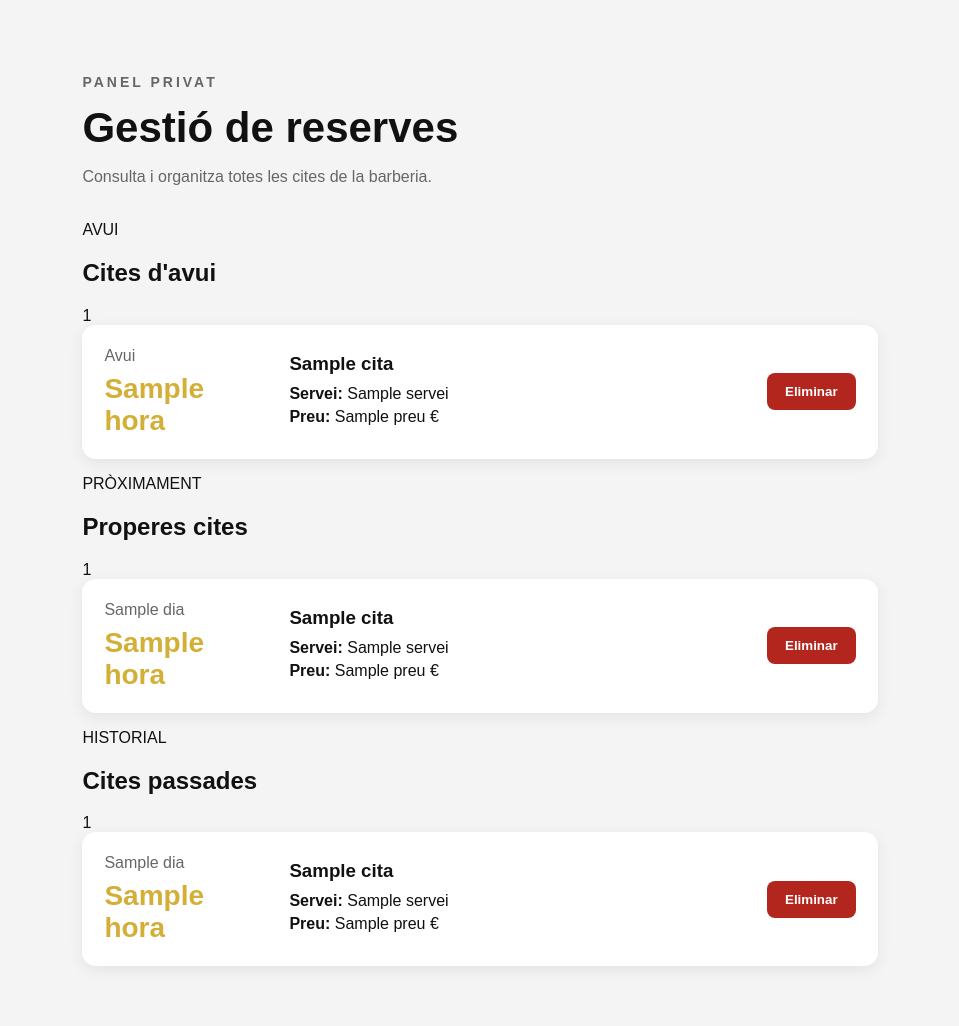
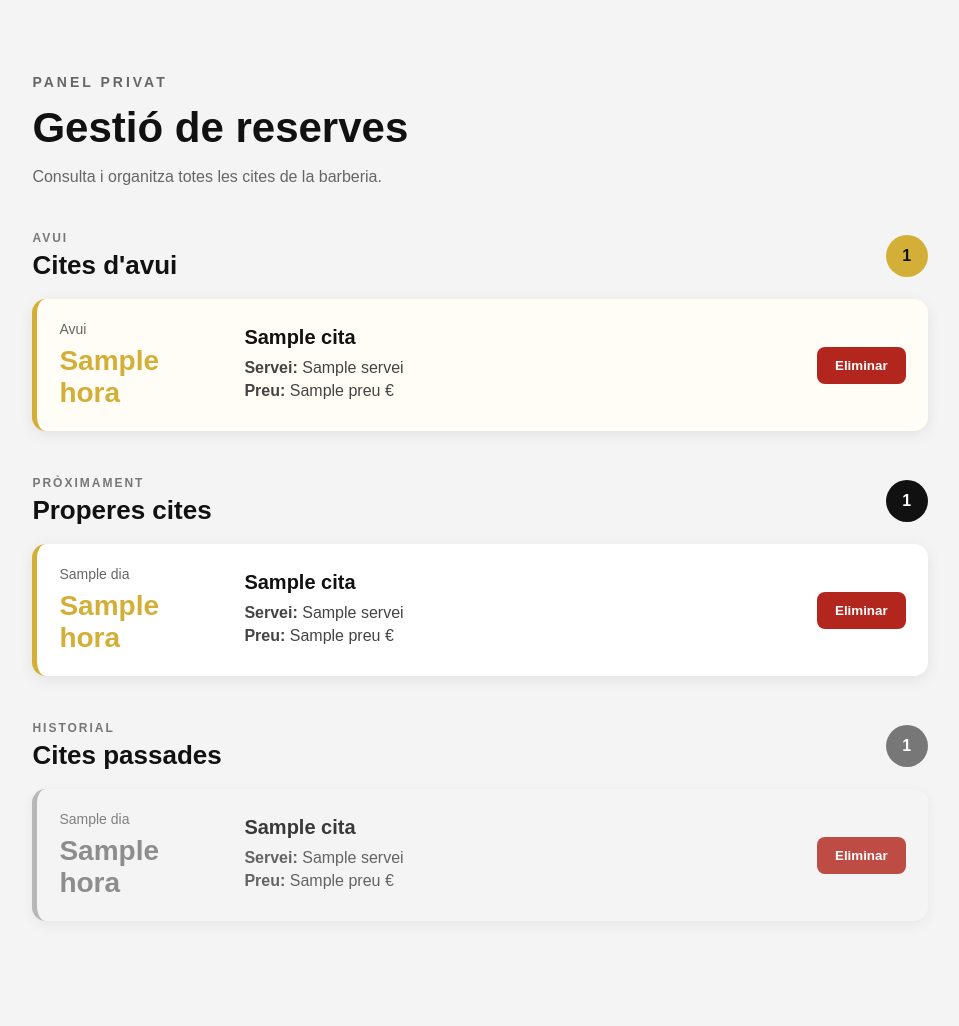
Before and after one commit to Maauriii17/mauris-barber-shop, a Flask app: template templates/panelbarber.html in a window 1280 px wide. Shown: the part 54-1080 px from the top of the page, without its empty margins (160-1119 px from the left). Run offline with Flask 3, Linux system fonts and the light colour scheme; the template is opened without the code that fills it: most values are stand-ins (such as "Sample title", 1, 10 or a date in 2020).

Commit message:
Update style.css

```diff
--- a/static/style.css
+++ b/static/style.css
@@ -371,14 +395,17 @@ footer a {
     border-radius: 10px;
 }
 
+
+/* PANEL BARBER */
+
 .panel-section {
-    max-width: 1000px;
+    max-width: 1100px;
     margin: auto;
     padding: 60px 8%;
 }
 
 .panel-header {
-    margin-bottom: 35px;
+    margin-bottom: 45px;
 }
 
 .panel-header h1 {
@@ -390,13 +417,56 @@ footer a {
     color: #666;
 }
 
-.sense-reserves {
-    background: white;
-    padding: 40px;
-    border-radius: 15px;
-    text-align: center;
-    box-shadow: 0 4px 15px rgba(0, 0, 0, 0.07);
+
+/* GRUPS DE RESERVES */
+
+.bloc-reserves {
+    margin-bottom: 45px;
 }
+
+.capcalera-grup {
+    display: flex;
+    justify-content: space-between;
+    align-items: center;
+    margin-bottom: 18px;
+}
+
+.capcalera-grup h2 {
+    margin: 5px 0 0;
+    font-size: 26px;
+}
+
+.etiqueta-grup {
+    margin: 0;
+    font-size: 12px;
+    font-weight: bold;
+    letter-spacing: 2px;
+    color: #777;
+}
+
+.comptador-reserves {
+    min-width: 42px;
+    height: 42px;
+    border-radius: 50%;
+    display: flex;
+    align-items: center;
+    justify-content: center;
+    background: #111;
+    color: white;
+    font-weight: bold;
+}
+
+.bloc-avui .comptador-reserves {
+    background: #d4af37;
+    color: #111;
+}
+
+.bloc-passades .comptador-reserves {
+    background: #777;
+}
+
+
+/* LLISTA RESERVES */
 
 .reserves-list {
     display: grid;
@@ -412,6 +482,24 @@ footer a {
     gap: 25px;
     align-items: center;
     box-shadow: 0 4px 15px rgba(0, 0, 0, 0.07);
+    border-left: 5px solid #d4af37;
+    transition: transform 0.2s ease, box-shadow 0.2s ease;
+}
+
+.reserva-barber:hover {
+    transform: translateY(-2px);
+    box-shadow: 0 8px 22px rgba(0, 0, 0, 0.10);
+}
+
+.reserva-avui {
+    border-left: 5px solid #d4af37;
+    background: #fffdf5;
+}
+
+.reserva-passada {
+    border-left: 5px solid #aaa;
+    background: #f5f5f5;
+    opacity: 0.82;
 }
 
 .reserva-data {
@@ -422,6 +510,7 @@ footer a {
 
 .data-reserva {
     color: #666;
+    font-size: 14px;
 }
 
 .hora-reserva {
@@ -430,13 +519,22 @@ footer a {
     color: #d4af37;
 }
 
+.reserva-passada .hora-reserva {
+    color: #777;
+}
+
 .reserva-detalls h3 {
     margin: 0 0 10px;
+    font-size: 20px;
 }
 
 .reserva-detalls p {
     margin: 5px 0;
+    color: #444;
 }
+
+
+/* BOTÓ ELIMINAR */
 
 .boto-eliminar {
     background: #b3261e;
```
Also changed, not shown: other parts of static/style.css (+91 -0 lines).
